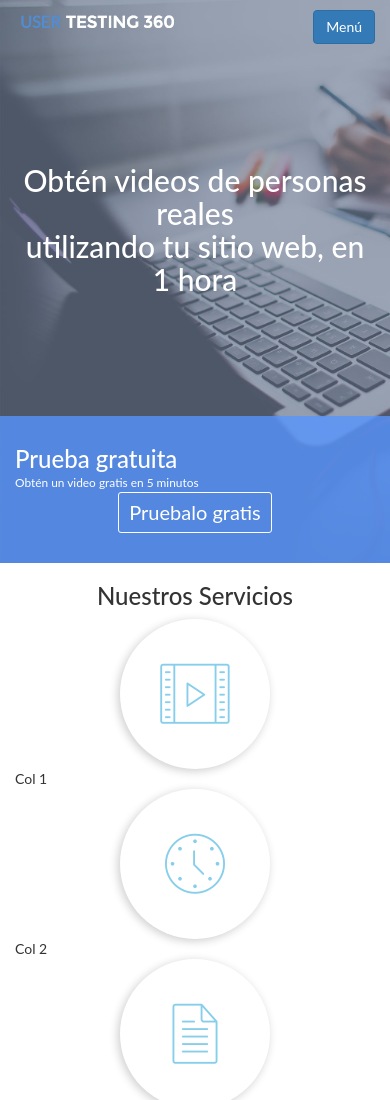
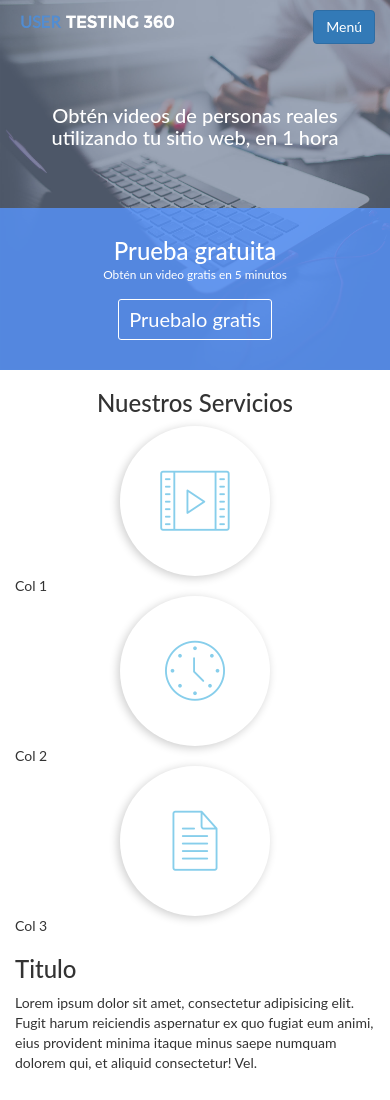
Before and after one commit to GersonM/user-testing-360, a plain HTML site: page index.html in a window 390 px wide. Shown: the top 1100 px of the page. Drawn offline with Linux system fonts and the light colour scheme; grey boxes are pictures that could not be loaded; files whose address does not match are found by name.

Commit message:
correcciones hedaer

```diff
--- a/css/main.css
+++ b/css/main.css
@@ -22,7 +22,7 @@ nav li a{
 	transition: all 0.2s;
 	border-radius: 6px;
 }
-nav li a:hover, nav li a:focus, nav li a:active{
+nav li a:hover, nav li a:focus{
 	text-decoration: none;
 	outline: none;
 	background: #FFF;
@@ -85,3 +85,27 @@ nav li a:hover, nav li a:focus, nav li a:active{
 	border-radius: 200px;
 	color: skyblue;
 }
+
+@media screen and (max-width:768px)
+{
+	.banner-info
+	{
+		text-align:center;
+		margin-bottom: 15px;
+	}
+	.frase{
+		margin: 60px 0;
+	}
+	.frase h2{
+		font-size: 20px;
+	}
+}
+
+
+
+
+
+
+
+
+/*dd*/
--- a/index.html
+++ b/index.html
@@ -34,6 +34,7 @@
 						</nav>
 					</div>
 				</div>
+
 				<nav class="visible-xs">
 					<div id="main-navigation" class="collapse">
 						<ul  class="text-right">
@@ -43,8 +44,8 @@
 							<li><a href="#">Contactanos</a></li>
 						</ul>
 					</div>
+				</nav>
 
-				</nav>
 				<div class="frase">
 					<h2>Obtén videos de personas reales <br> utilizando tu sitio web, en 1 hora</h2>
 				</div>
@@ -53,11 +54,11 @@
 				<div class="header-banner">
 				<div class="container">
 					<div class="row">
-						<div class="col-md-3 col-md-offset-3">
+						<div class="banner-info col-md-3 col-md-offset-3 col-sm-4 col-sm-offset-2">
 							<h3>Prueba gratuita</h3>
 							<small>Obtén un video gratis en 5 minutos</small>
 						</div>
-						<div class="col-md-3 text-center">
+						<div class="col-md-3 col-sm-4 text-center">
 							<button class="banner-button">
 								Pruebalo gratis
 							</button>
```
